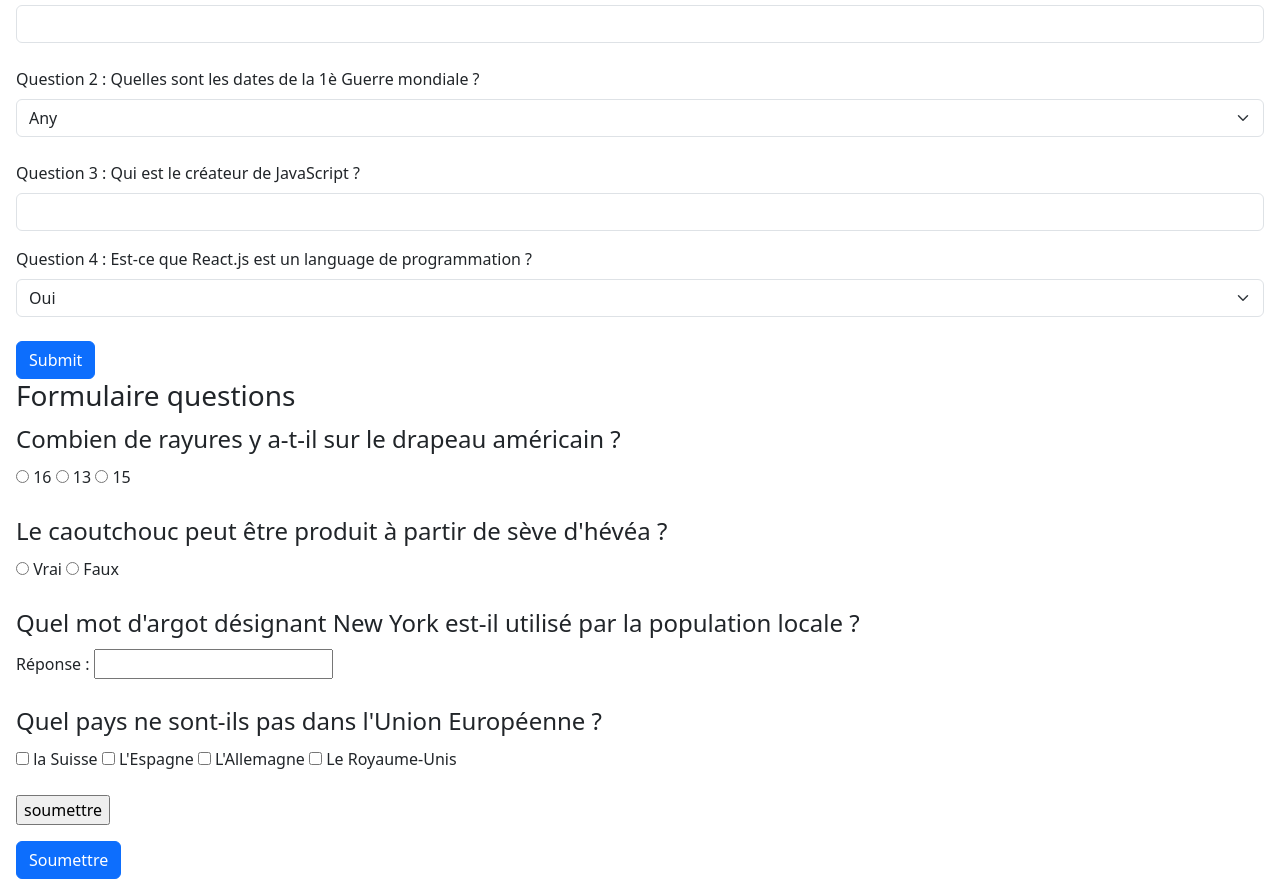
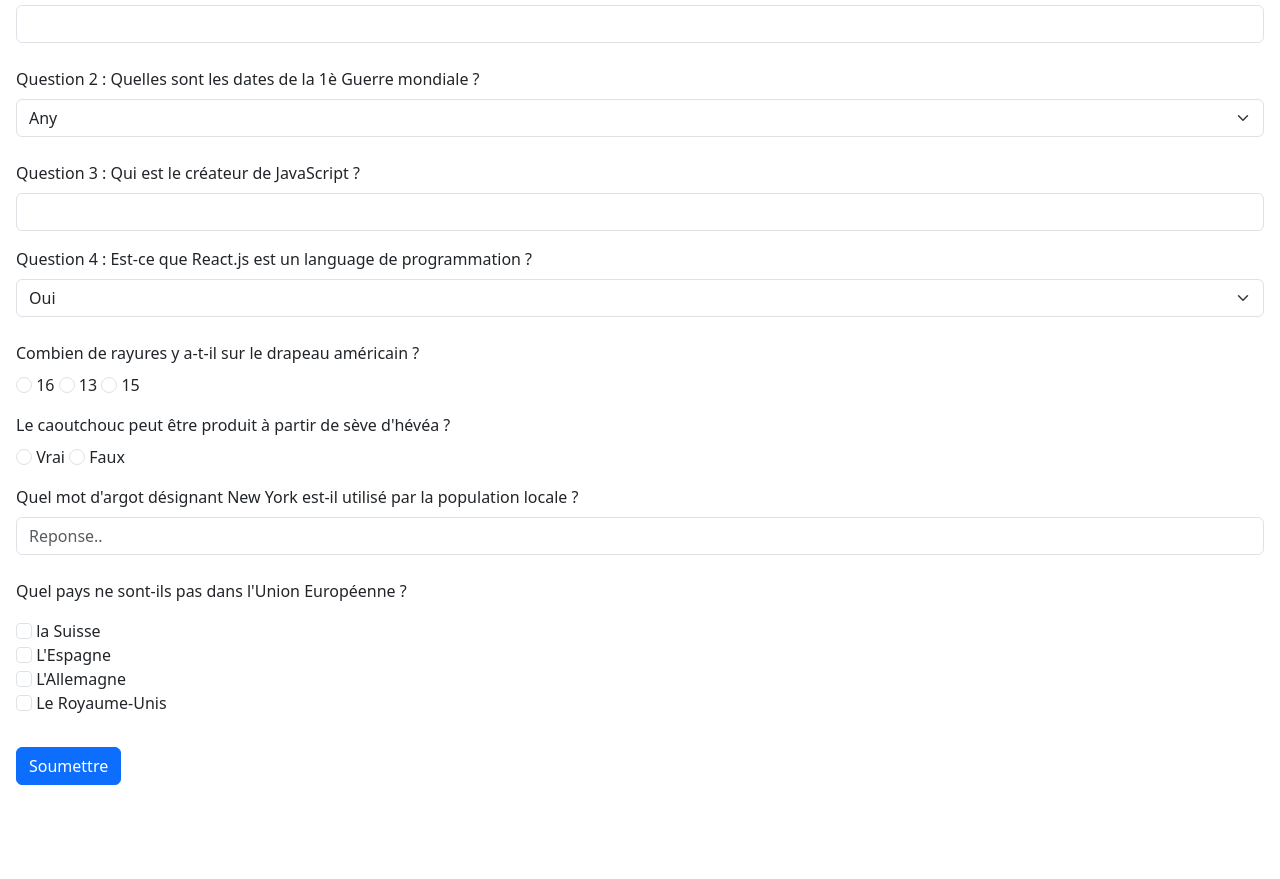
Before and after one commit to E-Kuru/IPSSI-JS-DevoirFinal, a plain HTML site: page index.html in a window 1280 px wide. Shown: the part 91-970 px from the top of the page. After the commit the page ends 892 px from the top, so only its background shows below. Drawn offline with nearby package versions, Linux system fonts and the light colour scheme.

Commit message:
bootstrap style added

```diff
--- a/index.html
+++ b/index.html
@@ -29,71 +29,47 @@
             <option value="1">Oui</option>
             <option value="2">Non</option>
         </select>
-            <button type="submit" class="btn btn-primary">Submit</button>
-
-    <h3>Formulaire questions</h3>
-    <form>
-      <fieldset>
-         <legend>Combien de rayures y a-t-il sur le drapeau américain ?</legend>
+    </form>
+    <form class="mx-3 my-3">
+         <label class="form-label">Combien de rayures y a-t-il sur le drapeau américain ?</label>
+         <br>
+          <input class="form-check-input" type="radio" name="q1" value="16">
+            16
+          <input class="form-check-input" type="radio" name="q1" value="13">
+            13
+          <input class="form-check-input" type="radio" name="q1" value="15">
+            15
+        <br>
+        <label class="form-label mt-3">Le caoutchouc peut être produit à partir de sève d'hévéa ?</label>
+        <br>
+           <input class="form-check-input" type="radio" name="q2" value="vrai">
+           Vrai
           <label>
-          <input type="radio" name="q1" value="16">
-           16
-         </label>
-         <label>
-          <input type="radio" name="q1" value="13">
-          13
-         </label>
-         <label>
-          <input type="radio" name="q1" value="15">
-          15
-         </label>
-      </fieldset>
-      <br>
-      <fieldset>
-         <legend>Le caoutchouc peut être produit à partir de sève d'hévéa ?</legend>
-          <label>
-           <input type="radio" name="q2" value="vrai">
-           Vrai
-          </label>
-          <label>
-           <input type="radio" name="q2" value="faux">
+           <input class="form-check-input" type="radio" name="q2" value="faux">
            Faux
           </label>
-      </fieldset>
         <br>
-      <fieldset>
-         <legend>Quel mot d'argot désignant New York est-il utilisé par la population locale ?</legend>
-          <label>
-           Réponse :
-           <input type="text" name="q3">
-          </label>
-      </fieldset>
+        <div class="mb-2" >
+            <label class="form-label mt-3">Quel mot d'argot désignant New York est-il utilisé par la population locale ?</label>
+            <input placeholder="Reponse.." class="form-control" type="text" name="q3">
+        </div>
+        <label class="form-label my-3">Quel pays ne sont-ils pas dans l'Union Européenne ?</label>
         <br>
-      <fieldset>
-         <legend>Quel pays ne sont-ils pas dans l'Union Européenne ?</legend>
-          <label>
-           <input type="checkbox" name="q4" value="suisse">
+        <input class="form-check-input" type="checkbox" name="q4" value="suisse">
         la Suisse
-          </label>
-          <label>
-           <input type="checkbox" name="q4" value="espagne">
+        <br>
+        <input class="form-check-input" type="checkbox" name="q4" value="espagne">
         L'Espagne
-          </label>
-          <label>
-           <input type="checkbox" name="q4" value="allemagne">
+        <br>
+        <input class="form-check-input" type="checkbox" name="q4" value="allemagne">
         L'Allemagne
-          </label>
-           <input type="checkbox" name="q4" value="royaume-unis">
+        <br>
+        <input class="form-check-input" type="checkbox" name="q4" value="royaume-unis">
         Le Royaume-Unis
-          </label>
-     </fieldset>
         <br>
-        <input type="submit" value="soumettre">
     </form>
 
-
-        </form>
-        <button onclick="submit()" class="btn btn-primary mx-3">Soumettre</button>
+    <button onclick="submit()" class="btn btn-primary mx-3 my-3">Soumettre</button>
 
     <script src="./script.js"></script>
 </body>
```
Lines whose indentation alone changed are shown as unchanged.
